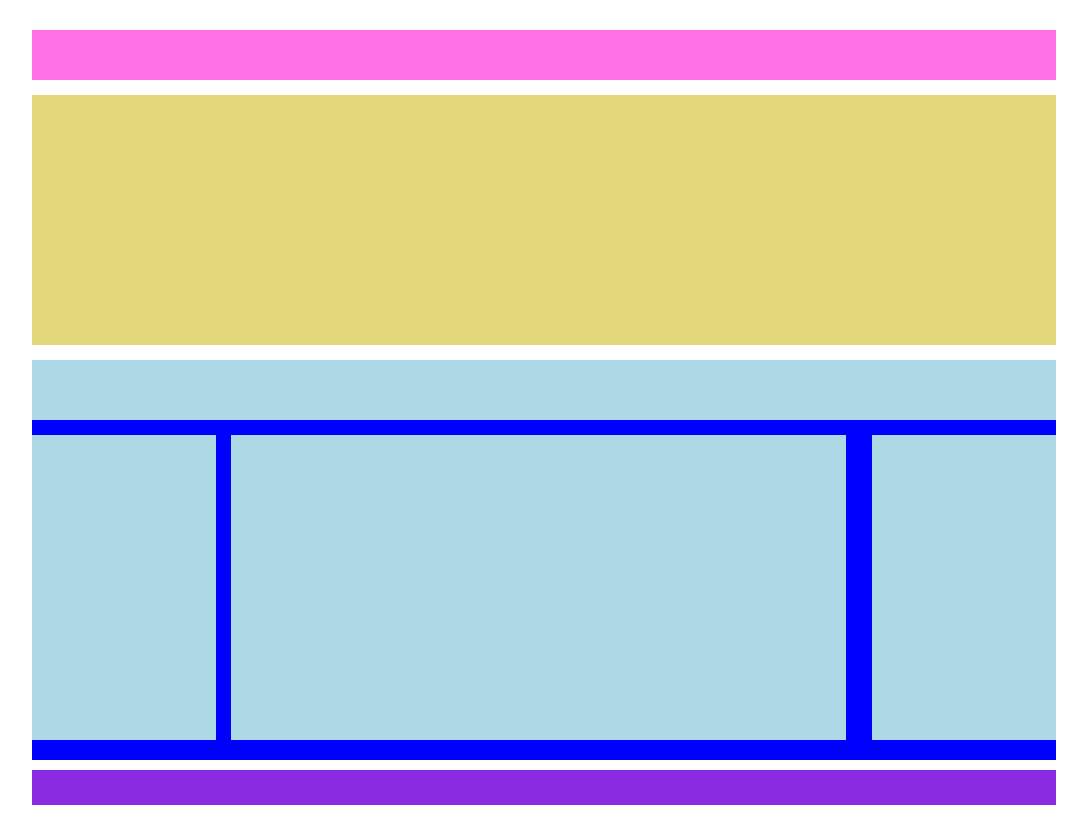
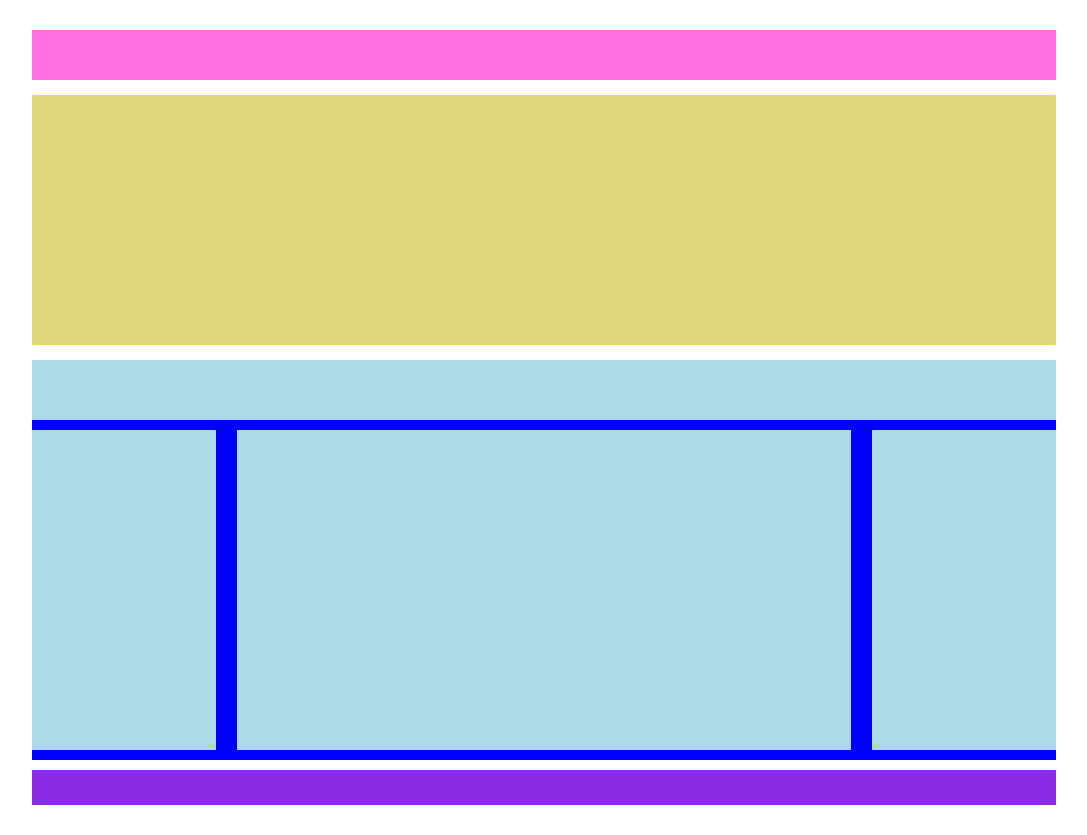
Before and after one commit to FaZ1994/htmlcss-struttura-wp, a plain HTML site: page index.html in a window 1280 px wide. Shown: the whole page, without its empty margins (96-1183 px from the left). Drawn offline with Linux system fonts and the light colour scheme.

Commit message:
css: modificato misure box da px a %

```diff
--- a/css/style.css
+++ b/css/style.css
@@ -76,16 +76,16 @@ body {
 
   .box {
     background-color: lightblue;
-    height: 305px;
-    margin-top: 15px;
-    margin-bottom: 15px;
+    height: 80%;
+    margin-top: 1%;
+    margin-bottom: 1%;
   }
 
 .box-center {
     width: 60%;
     float: left;
     background-color: lightblue;
-    margin: 15px;
+    margin: 1% 2% 0 2%;
 }
 
 .box.box-left {
--- a/index.html
+++ b/index.html
@@ -35,7 +35,7 @@
     </header>
 
     <div class="img-container">
-      <img src="" alt="" />
+      <img src="#" alt="" />
     </div>
 
     <main class="clearfix">
```
